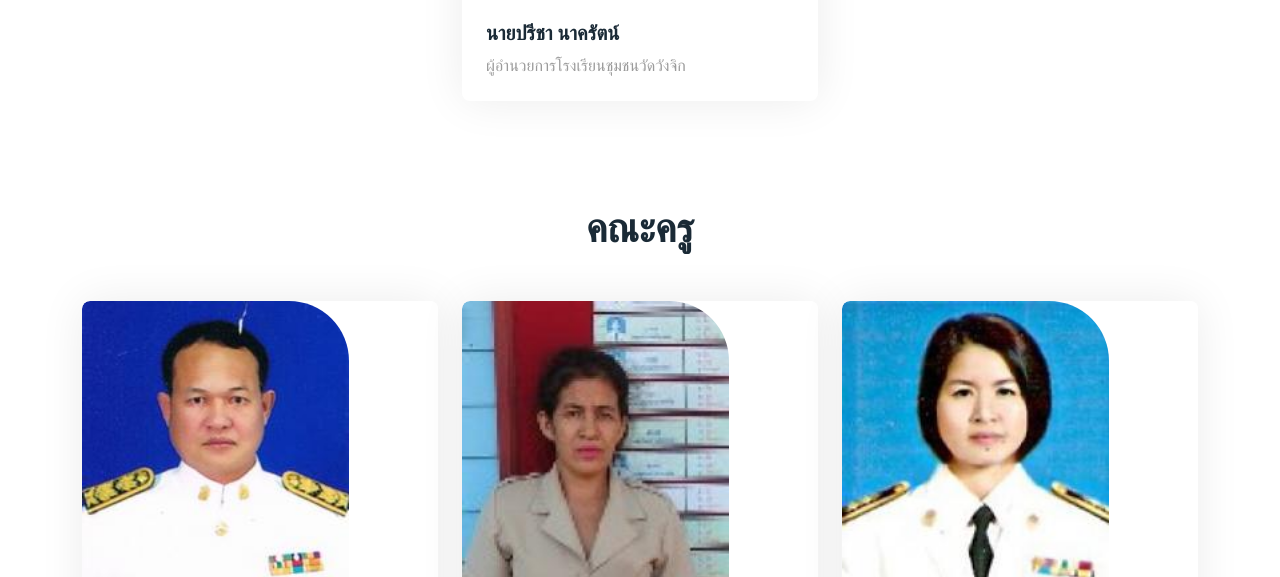
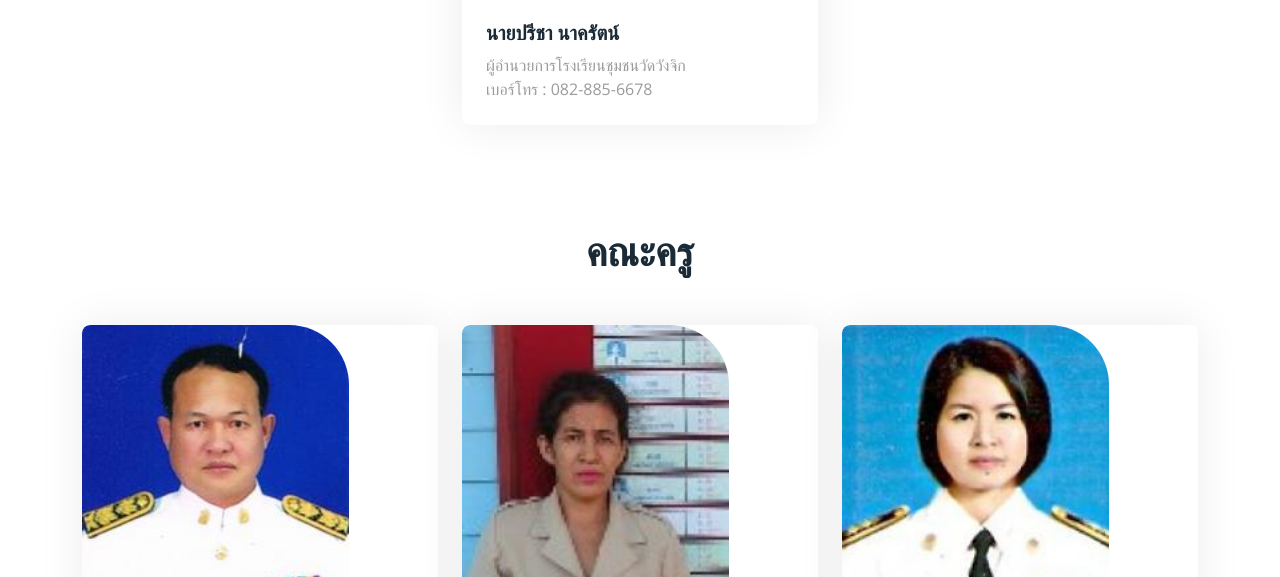
Before and after one commit to wungjik/wunkjikWEB, a plain HTML site: page personnel.html in a window 1280 px wide. Shown: the part 905-1482 px from the top of the page. Drawn offline with nearby package versions, Linux system fonts and the light colour scheme.

Commit message:
Add files via upload

```diff
--- a/personnel.html
+++ b/personnel.html
@@ -234,6 +234,8 @@
                         <div class="p-4">
                             <h5>นายปรีชา  นาครัตน์</h5>
                             <span>ผู้อำนวยการโรงเรียนชุมชนวัดวังจิก</span>
+                            <br>
+                            <span>เบอร์โทร : 082-885-6678</span>
                         </div>
                     </div>
                 </div>
```
